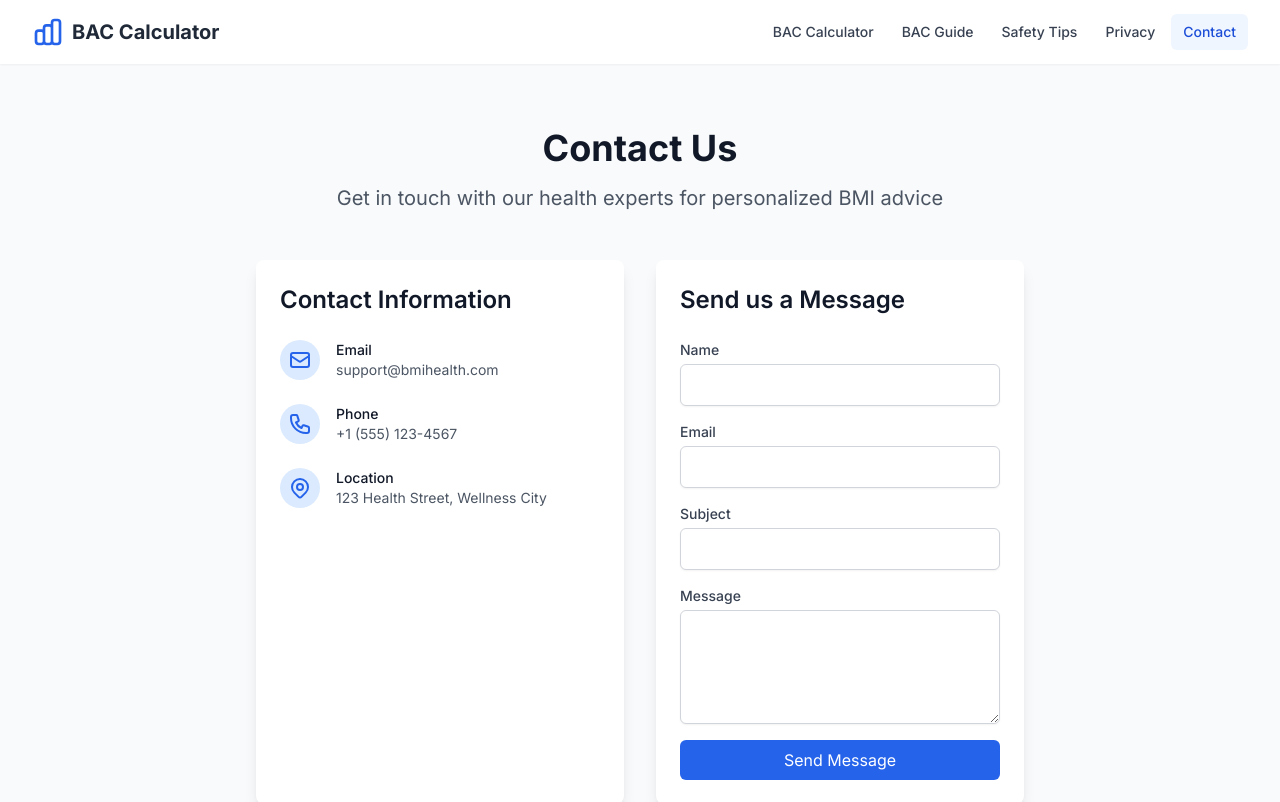
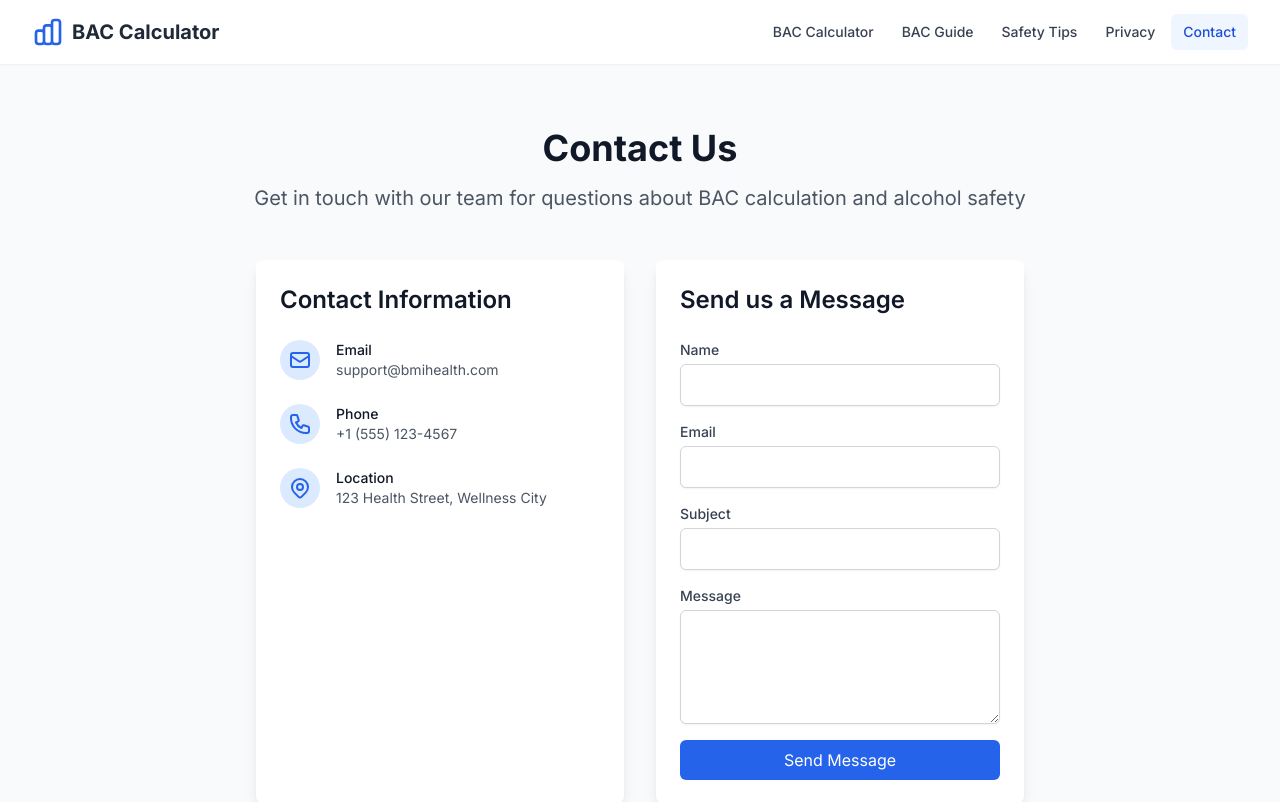
Before and after one commit to JamesCoder1688/baccalculator, a Next.js app: page /contact in a window 1280 px wide. Shown: the top 802 px of the page. Built offline with nearby package versions, Linux system fonts and the light colour scheme.

Commit message:
Update: Changed Contact component content from BMI to BAC

```diff
--- a/src/components/Contact.tsx
+++ b/src/components/Contact.tsx
@@ -3,7 +3,7 @@
 import { useState } from 'react'
 import { motion } from 'framer-motion'
 
-export default function ContactForm() {
+export default function Contact() {
   const [formData, setFormData] = useState({
     name: '',
     email: '',
@@ -44,7 +44,7 @@ export default function ContactForm() {
         >
           <h1 className="text-4xl font-bold text-gray-900">Contact Us</h1>
           <p className="mt-4 text-xl text-gray-600">
-            Get in touch with our health experts for personalized BMI advice
+            Get in touch with our team for questions about BAC calculation and alcohol safety
           </p>
         </motion.div>
 
```
